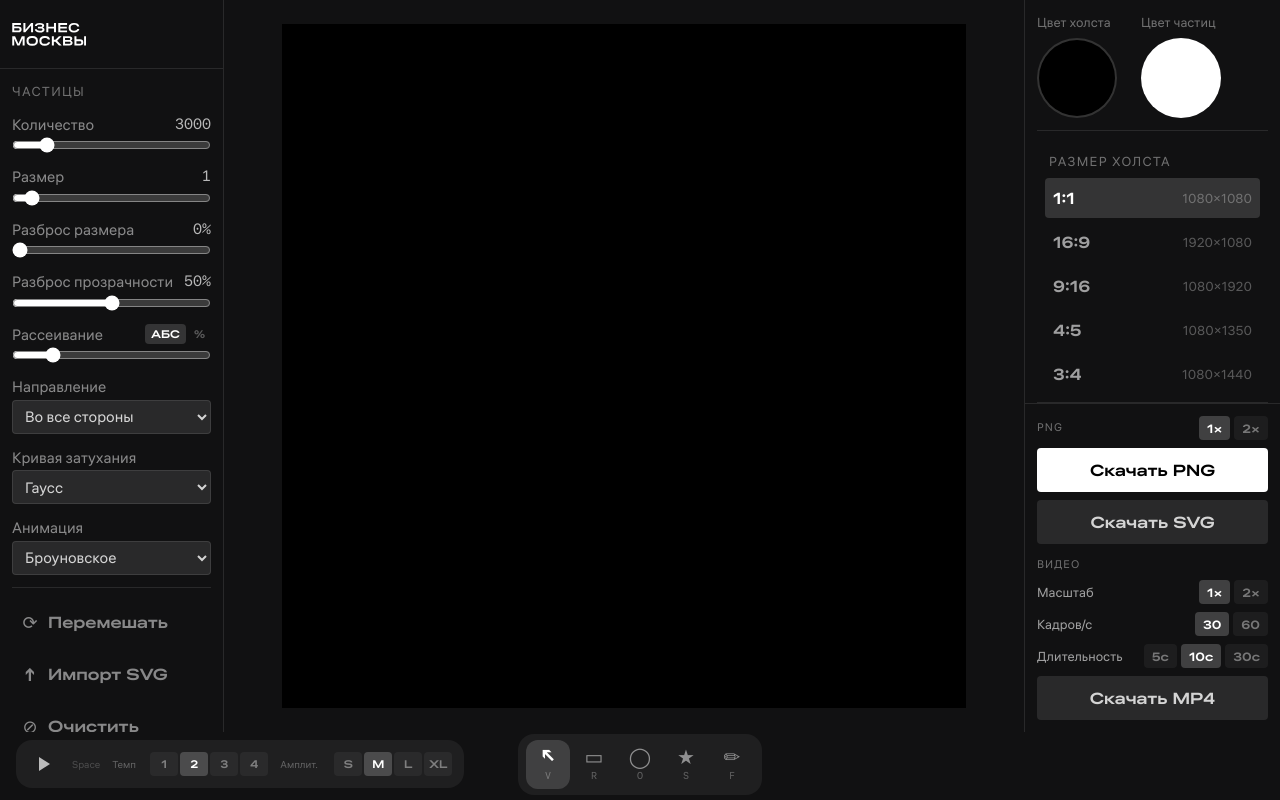
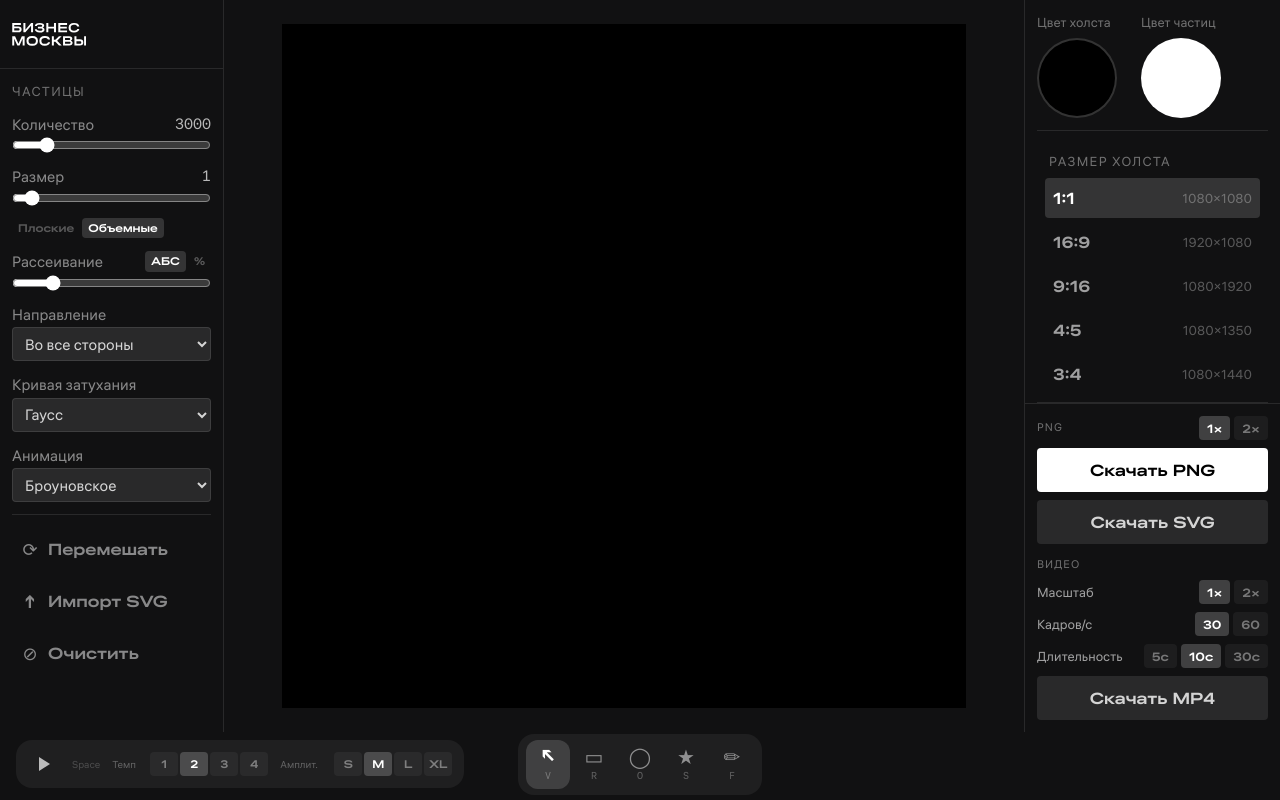
Before and after one commit to blessque/particle-canvas-mos, a React (Vite) app: page / in a window 1280 px wide. Built offline with nearby package versions, Linux system fonts and the light colour scheme.

Commit message:
feat: replace size/opacity variance sliders with Плоские/Объемные toggle

```diff
--- a/src/types/particles.ts
+++ b/src/types/particles.ts
@@ -83,8 +83,8 @@ export const DEFAULT_ANIMATION_CONFIG: AnimationConfig = {
 /** Default config to use when initializing the store */
 export const DEFAULT_PARTICLE_CONFIG: ParticleConfig = {
   count: 3000,
-  minSize: 1,
-  maxSize: 1,
+  minSize: 0.5,
+  maxSize: 1.8,
   color: '#ffffff',
   opacityRandomize: true,
   baseOpacity: 0.8,
@@ -92,7 +92,7 @@ export const DEFAULT_PARTICLE_CONFIG: ParticleConfig = {
   falloffType: 'gaussian',
   falloffDistance: 40,
   falloffMode: 'absolute',
-  falloffBias: 0.5,
+  falloffBias: 0.8,
   seed: 42,
   anchorFraction: 0.4,
 };
--- a/src/ui/ParticlePanel.tsx
+++ b/src/ui/ParticlePanel.tsx
@@ -95,8 +95,8 @@ export function ParticlePanel() {
   const animationConfig = useUIStore((s) => s.animationConfig);
   const setAnimationConfig = useUIStore((s) => s.setAnimationConfig);
 
-  const [baseSize, setBaseSize] = useState(config.minSize);
-  const [sizeVariance, setSizeVariance] = useState(0);
+  const [baseSize, setBaseSize] = useState(1);
+  const [volumetric, setVolumetric] = useState(true);
 
   const fileInputRef = useRef<HTMLInputElement>(null);
 
@@ -148,32 +148,33 @@ export function ParticlePanel() {
         step={0.5}
         onChange={(v) => {
           setBaseSize(v);
-          applySize(v, sizeVariance);
+          applySize(v, volumetric ? 80 : 0);
         }}
       />
 
-      <SliderRow
-        label="Разброс размера"
-        value={sizeVariance}
-        min={0}
-        max={100}
-        step={5}
-        displayValue={`${sizeVariance}%`}
-        onChange={(v) => {
-          setSizeVariance(v);
-          applySize(baseSize, v);
-        }}
-      />
-
-      <SliderRow
-        label="Разброс прозрачности"
-        value={Math.round(config.falloffBias * 100)}
-        min={0}
-        max={100}
-        step={5}
-        displayValue={`${Math.round(config.falloffBias * 100)}%`}
-        onChange={(v) => updateConfig({ falloffBias: v / 100, baseOpacity: 1.0, opacityRandomize: true })}
-      />
+      <div className="flex items-center justify-between">
+        <div className="flex items-center gap-0.5">
+          {(['flat', 'volumetric'] as const).map((v) => (
+            <button
+              key={v}
+              onClick={() => {
+                const vol = v === 'volumetric';
+                setVolumetric(vol);
+                applySize(baseSize, vol ? 80 : 0);
+                updateConfig({ falloffBias: vol ? 0.8 : 0 });
+              }}
+              className={[
+                'px-1.5 py-0.5 rounded text-[11px] transition-colors',
+                (v === 'volumetric') === volumetric
+                  ? 'bg-white/15 text-white'
+                  : 'text-white/30 hover:bg-white/10 hover:text-white/60',
+              ].join(' ')}
+            >
+              {v === 'flat' ? 'Плоские' : 'Объемные'}
+            </button>
+          ))}
+        </div>
+      </div>
 
       <div className="flex flex-col gap-0.5">
         <div className="flex justify-between items-center text-[15px] text-white/50">
```
Also changed, not shown: 2 other files (tests, documents, lock files or other folders).
